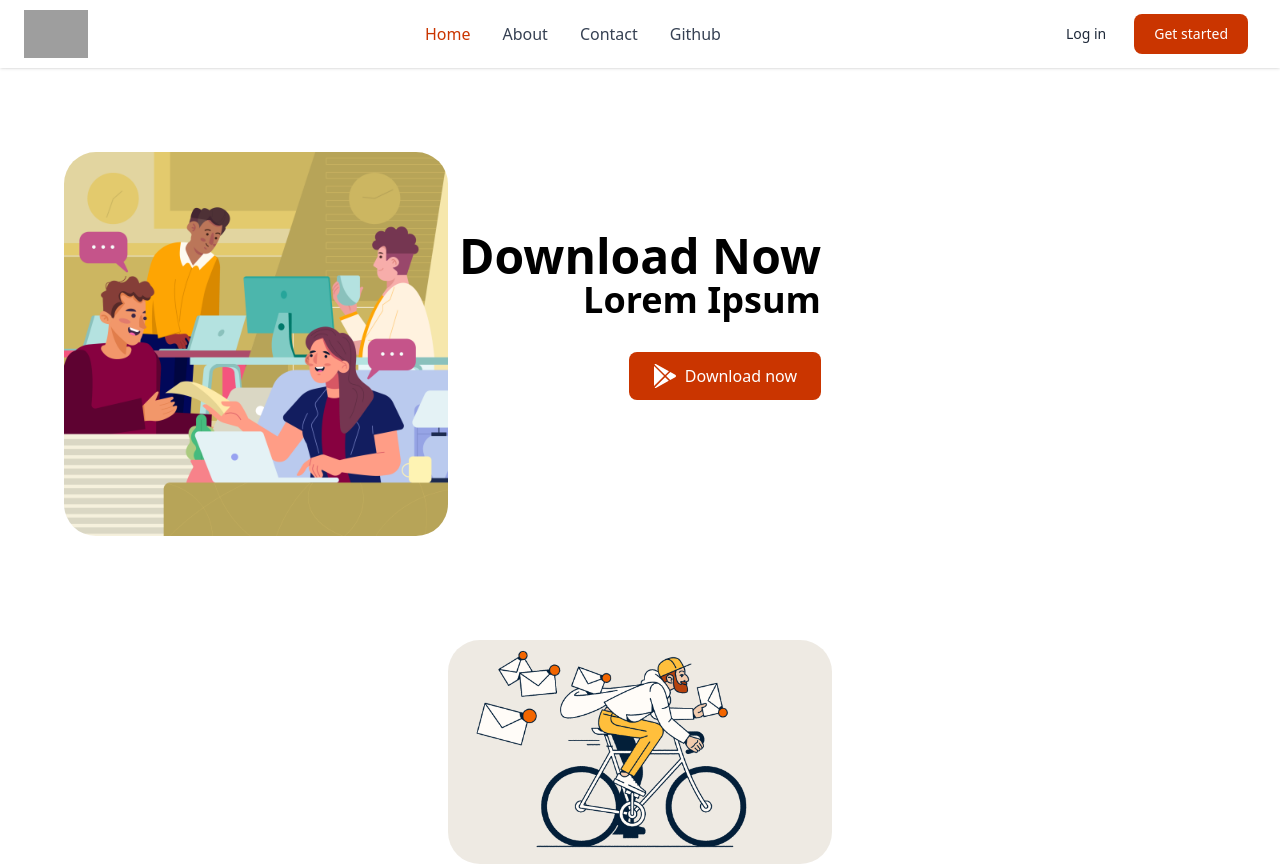
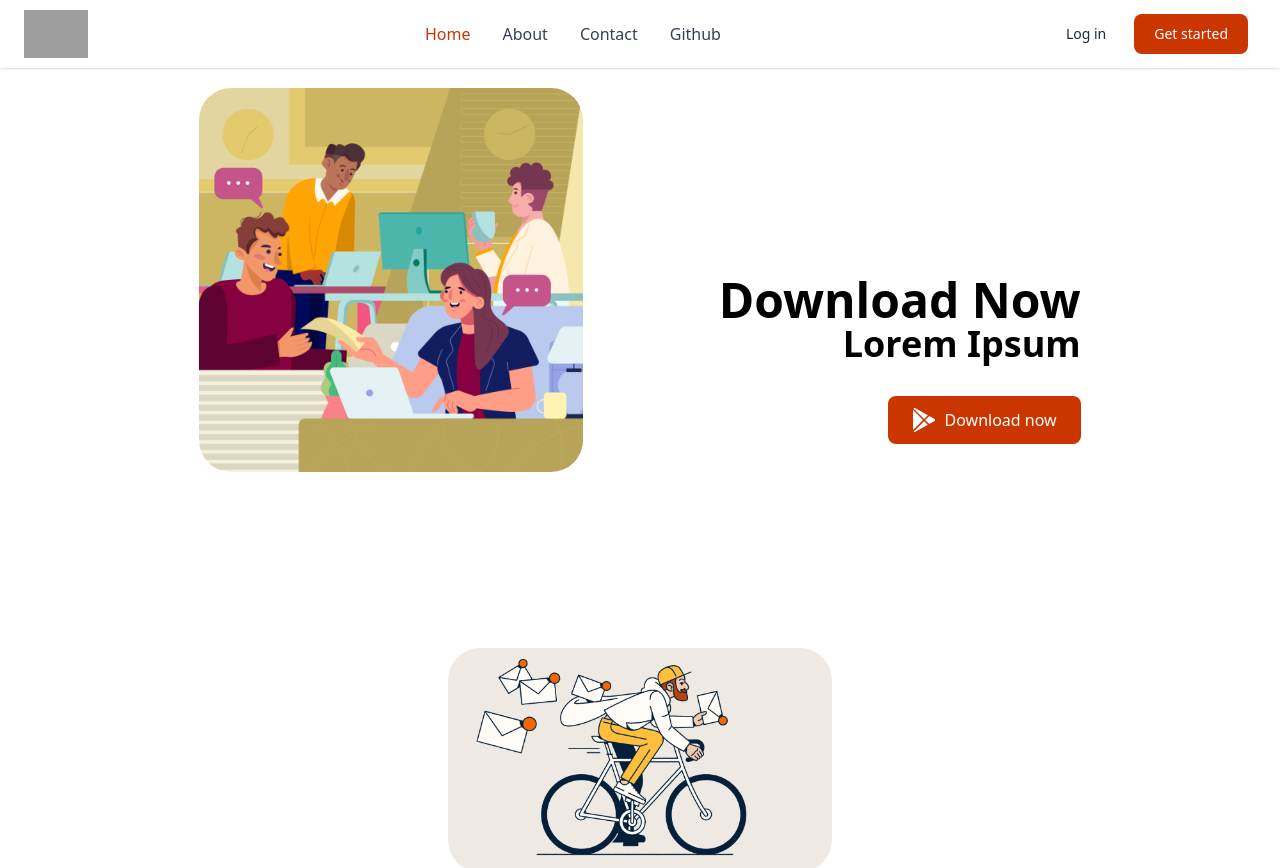
Before and after one commit to kaustubh-tripathi-1/Web-Dev, a React (Vite) app in the folder React/react-router-project/: page / in a window 1280 px wide. Shown: the top 868 px of the page. Built offline with nearby package versions, Linux system fonts and the light colour scheme; grey boxes are pictures that could not be loaded.

Commit message:
Update inconsistencies in design

```diff
--- a/React/react-router-project/src/components/home/Home.jsx
+++ b/React/react-router-project/src/components/home/Home.jsx
@@ -5,9 +5,16 @@ import marketingImage from "../../assets/hero_sms-marketing_v1.png";
 export default function Home() {
     return (
         <div className="mx-auto w-full max-w-7xl">
-            <aside className="relative overflow-hidden text-black rounded-lg sm:mx-16 mx-2 sm:py-16 flex">
-                <div className="relative z-10 max-w-screen-xl px-4  pb-20 pt-10 sm:py-24 mx-auto sm:px-6 lg:px-8">
-                    <div className="max-w-xl sm:mt-1 mt-80 space-y-8 text-center sm:text-right sm:ml-auto">
+            <aside className="relative overflow-hidden text-black rounded-lg sm:mx-16 mx-2 sm:py-4 flex">
+                <div className="w-full flex justify-evenly items-center z-10 max-w-screen-xl">
+                    <div className="w-fit sm:my-20 sm:pt-1 pt-12 h-full ">
+                        <img
+                            className="w-96 rounded-4xl"
+                            src={teamImage}
+                            alt="image1"
+                        />
+                    </div>
+                    <div className="max-w-xl sm:mt-1 mt-80 space-y-8 text-center sm:text-right ">
                         <h2 className="text-4xl font-bold sm:text-5xl">
                             Download Now
                             <span className="hidden sm:block text-4xl">
@@ -33,17 +40,9 @@ export default function Home() {
                         </Link>
                     </div>
                 </div>
-
-                <div className="absolute inset-0 w-full sm:my-20 sm:pt-1 pt-12 h-full ">
-                    <img
-                        className="w-96 rounded-4xl"
-                        src={teamImage}
-                        alt="image1"
-                    />
-                </div>
             </aside>
 
-            <div className="grid  place-items-center sm:mt-20">
+            <div className="grid place-items-center sm:max-md:mt-20">
                 <img
                     className="sm:w-96 w-48 rounded-4xl"
                     src={marketingImage}
```
